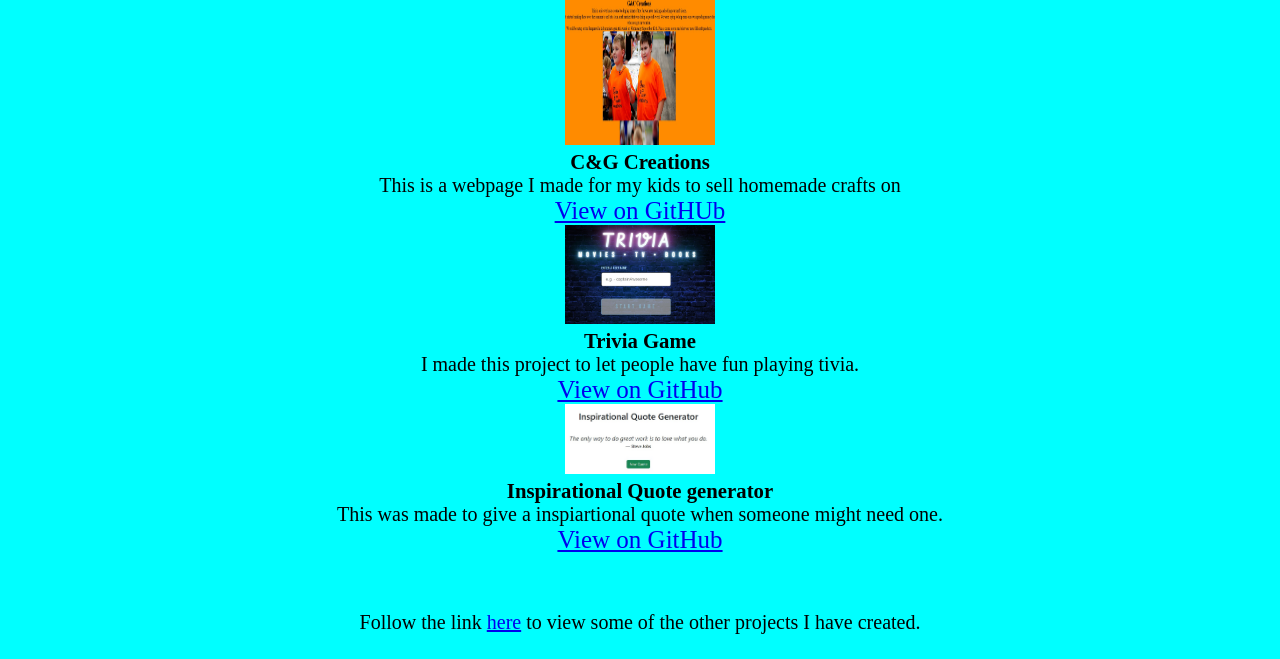
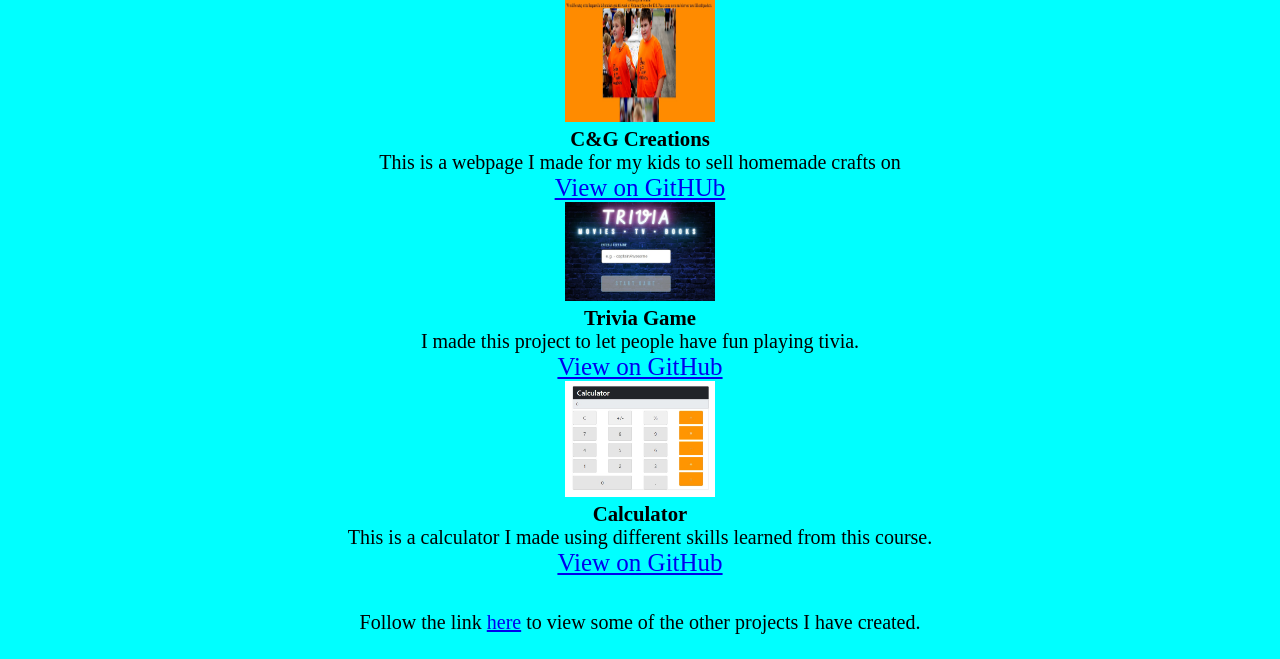
Before and after one commit to dman1991g/codingjourney, a plain HTML site: page portfolio.html in a window 1280 px wide. Shown: the part 298-957 px from the top of the page. Drawn offline with nearby package versions, Linux system fonts and the light colour scheme.

Commit message:
Update portfolio.html
Added link and description for calculator project

```diff
--- a/portfolio.html
+++ b/portfolio.html
@@ -46,11 +46,11 @@
         </div>
         <div class="col-md-4">
           <div class="card mb-4">
-            <img src="media/Inspirational quote generator.jpg" alt="inspirational quote generator" width="150" heigth="150" class="card-img-top">
+            <img src="media/calculator.jpg" alt="calculator" width="150" heigth="150" class="card-img-top">
             <div class="card-body d-grid gap-2">
-              <h5 class="mt-4 mb-4 card-title">Inspirational Quote generator</h5>
-              <p class="card-text">This was made to give a inspiartional quote when someone might need one.</p>
-              <a href="https://dman1991g.github.io/Inspirationalquotes/" type="button" class="btn btn-primary mt-4 mb-4">View on GitHub</a>
+              <h5 class="mt-4 mb-4 card-title">Calculator</h5>
+              <p class="card-text">This is a calculator I made using different skills learned from this course.</p>
+              <a href="https://dman1991g.github.io/caclulator/" type="button" class="btn btn-primary mt-4 mb-4">View on GitHub</a>
             </div>
           </div>
         </div>
```
